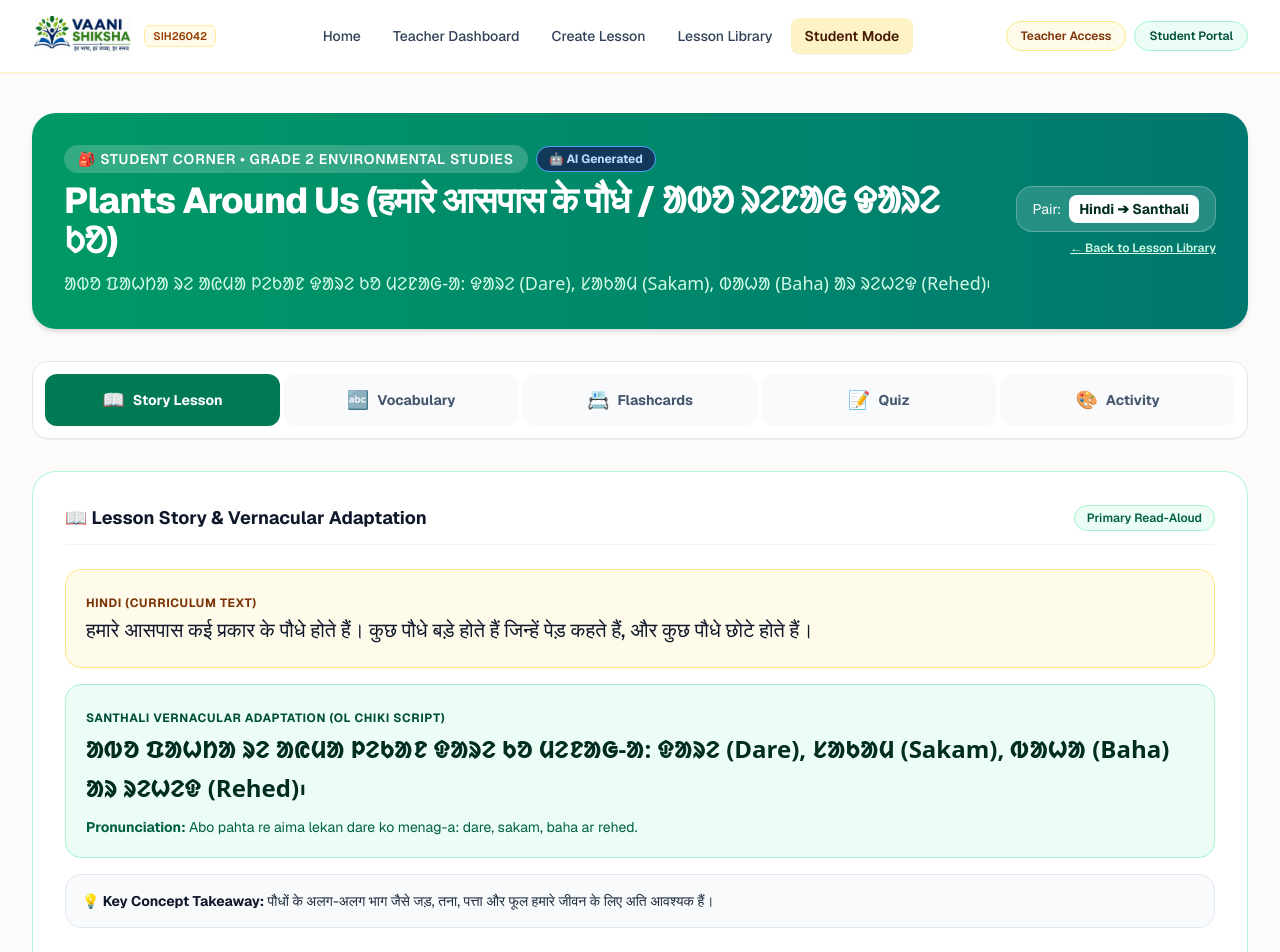
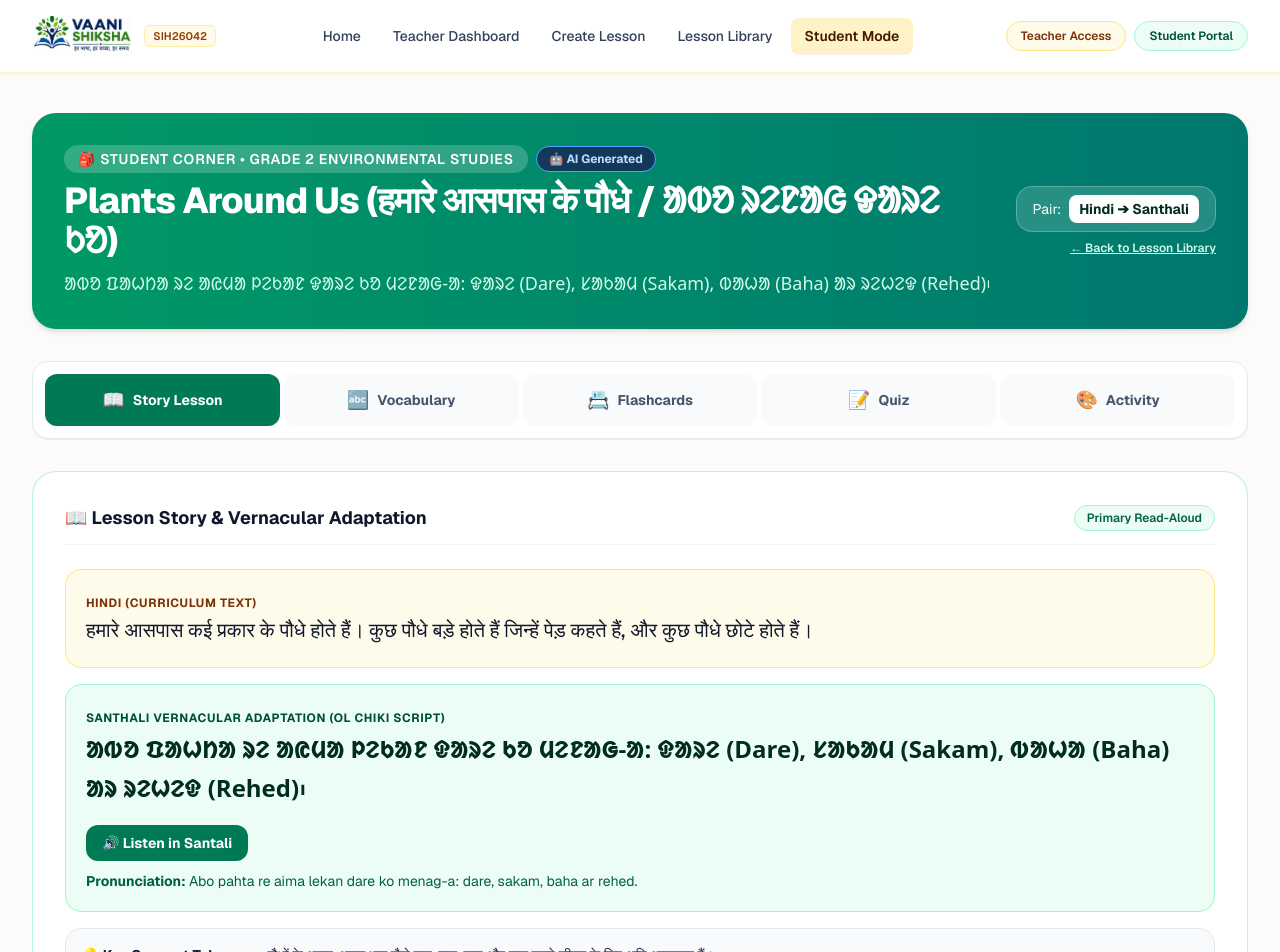
Before and after one commit to a21tya/VaaniShiksha, a Next.js app: page /student in a window 1280 px wide. Shown: the top 952 px of the page. Built offline with nearby package versions, Linux system fonts and the light colour scheme.

Commit message:
Connect Santali TTS to website

```diff
--- /dev/null
+++ b/app/api/speak-santhali/route.ts
@@ -0,0 +1,59 @@
+import { NextResponse } from "next/server";
+
+export async function POST(request: Request) {
+  const endpoint = process.env.COLAB_TTS_URL;
+  const apiKey = process.env.COLAB_TTS_API_KEY;
+
+  if (!endpoint || !apiKey) {
+    return NextResponse.json(
+      { error: "Santali voice is not configured yet." },
+      { status: 503 }
+    );
+  }
+
+  let body: { text?: unknown };
+  try {
+    body = await request.json();
+  } catch {
+    return NextResponse.json({ error: "Invalid request body." }, { status: 400 });
+  }
+
+  const text = typeof body.text === "string" ? body.text.trim() : "";
+  if (!text || text.length > 500) {
+    return NextResponse.json(
+      { error: "Enter between 1 and 500 characters of Santali text." },
+      { status: 400 }
+    );
+  }
+
+  try {
+    const upstream = await fetch(`${endpoint.replace(/\/$/, "")}/tts`, {
+      method: "POST",
+      headers: {
+        "Content-Type": "application/json",
+        "X-API-Key": apiKey,
+      },
+      body: JSON.stringify({ text }),
+      cache: "no-store",
+    });
+
+    if (!upstream.ok) {
+      return NextResponse.json(
+        { error: "The Santali voice service could not generate audio." },
+        { status: 502 }
+      );
+    }
+
+    return new NextResponse(await upstream.arrayBuffer(), {
+      headers: {
+        "Content-Type": upstream.headers.get("content-type") || "audio/wav",
+        "Cache-Control": "no-store",
+      },
+    });
+  } catch {
+    return NextResponse.json(
+      { error: "The temporary Colab voice service is offline." },
+      { status: 503 }
+    );
+  }
+}
--- a/app/student/page.tsx
+++ b/app/student/page.tsx
@@ -4,6 +4,7 @@ import { useEffect, useState, Suspense } from "react";
 import Link from "next/link";
 import { useSearchParams } from "next/navigation";
 import PageContainer from "@/components/PageContainer";
+import SanthaliAudioButton from "@/components/SanthaliAudioButton";
 import { LearningKit, SavedLesson } from "@/types/lesson";
 import { getSavedLessonById } from "@/lib/storage";
 import { DEMO_LEARNING_KIT } from "@/lib/demo-data";
@@ -161,6 +162,11 @@ function StudentModeContent() {
               <p className="font-santhali font-bold text-emerald-950 text-xl sm:text-2xl leading-relaxed">
                 {kit.lesson.santhali}
               </p>
+              <SanthaliAudioButton
+                text={kit.lesson.santhali}
+                lessonId={savedLesson?.id || "demo-lesson"}
+                audioId={`lesson-story-${savedLesson?.id || "demo-lesson"}`}
+              />
               {kit.lesson.romanization && (
                 <p className="text-xs sm:text-sm text-emerald-800 pt-1">
                   <strong>Pronunciation:</strong> {kit.lesson.romanization}
--- /dev/null
+++ b/components/SanthaliAudioButton.tsx
@@ -0,0 +1,78 @@
+"use client";
+
+import { useRef, useState } from "react";
+import { getAudioBlob, saveAudioBlob } from "@/lib/storage";
+
+type SantaliAudioButtonProps = {
+  text: string;
+  lessonId: string;
+  audioId: string;
+};
+
+export default function SantaliAudioButton({
+  text,
+  lessonId,
+  audioId,
+}: SantaliAudioButtonProps) {
+  const [status, setStatus] = useState<"idle" | "loading" | "error">("idle");
+  const [error, setError] = useState("");
+  const [audioUrl, setAudioUrl] = useState<string | null>(null);
+  const currentUrl = useRef<string | null>(null);
+
+  const showAudioPlayer = (blob: Blob) => {
+    if (currentUrl.current) URL.revokeObjectURL(currentUrl.current);
+    const url = URL.createObjectURL(blob);
+    currentUrl.current = url;
+    setAudioUrl(url);
+  };
+
+  const handlePlay = async () => {
+    setError("");
+    const cached = await getAudioBlob(audioId);
+    if (cached) {
+      showAudioPlayer(cached);
+      return;
+    }
+
+    setStatus("loading");
+    try {
+      const response = await fetch("/api/speak-santhali", {
+        method: "POST",
+        headers: { "Content-Type": "application/json" },
+        body: JSON.stringify({ text }),
+      });
+
+      if (!response.ok) {
+        const body = await response.json().catch(() => null);
+        throw new Error(body?.error || "Audio could not be generated.");
+      }
+
+      const blob = await response.blob();
+      await saveAudioBlob(audioId, blob, lessonId);
+      showAudioPlayer(blob);
+    } catch (err) {
+      setError(err instanceof Error ? err.message : "Audio could not be generated.");
+    } finally {
+      setStatus("idle");
+    }
+  };
+
+  return (
+    <div className="pt-3">
+      <button
+        type="button"
+        onClick={handlePlay}
+        disabled={status === "loading"}
+        className="px-4 py-2 rounded-xl bg-emerald-700 text-white text-sm font-bold hover:bg-emerald-800 disabled:cursor-wait disabled:opacity-70"
+      >
+        {status === "loading" ? "Generating audio…" : "🔊 Listen in Santali"}
+      </button>
+      {error && <p role="alert" className="mt-2 text-xs font-semibold text-red-700">{error}</p>}
+      {audioUrl && (
+        <audio controls autoPlay src={audioUrl} className="mt-3 w-full">
+          Your browser cannot play this audio.
+        </audio>
+      )}
+    </div>
+  );
+}
```
Also changed, not shown: 1 other file (tests, documents, lock files or other folders).
